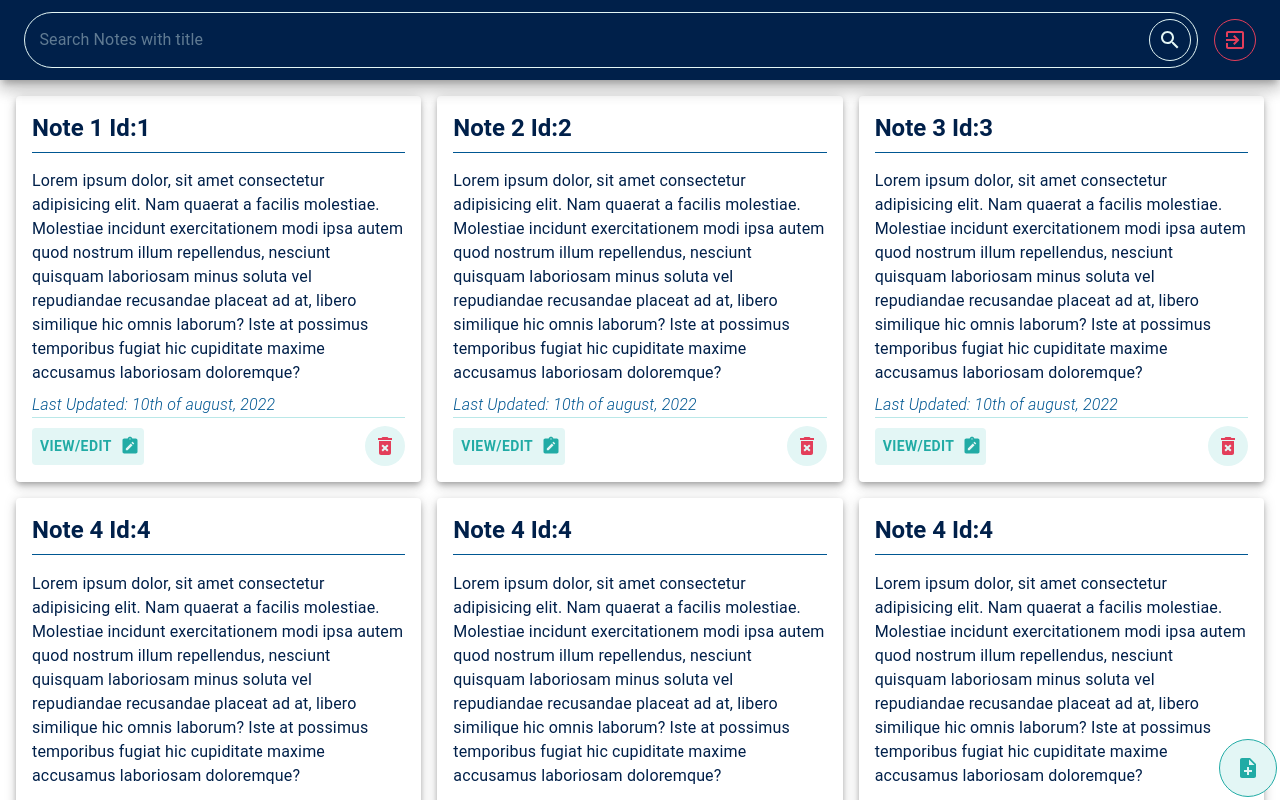
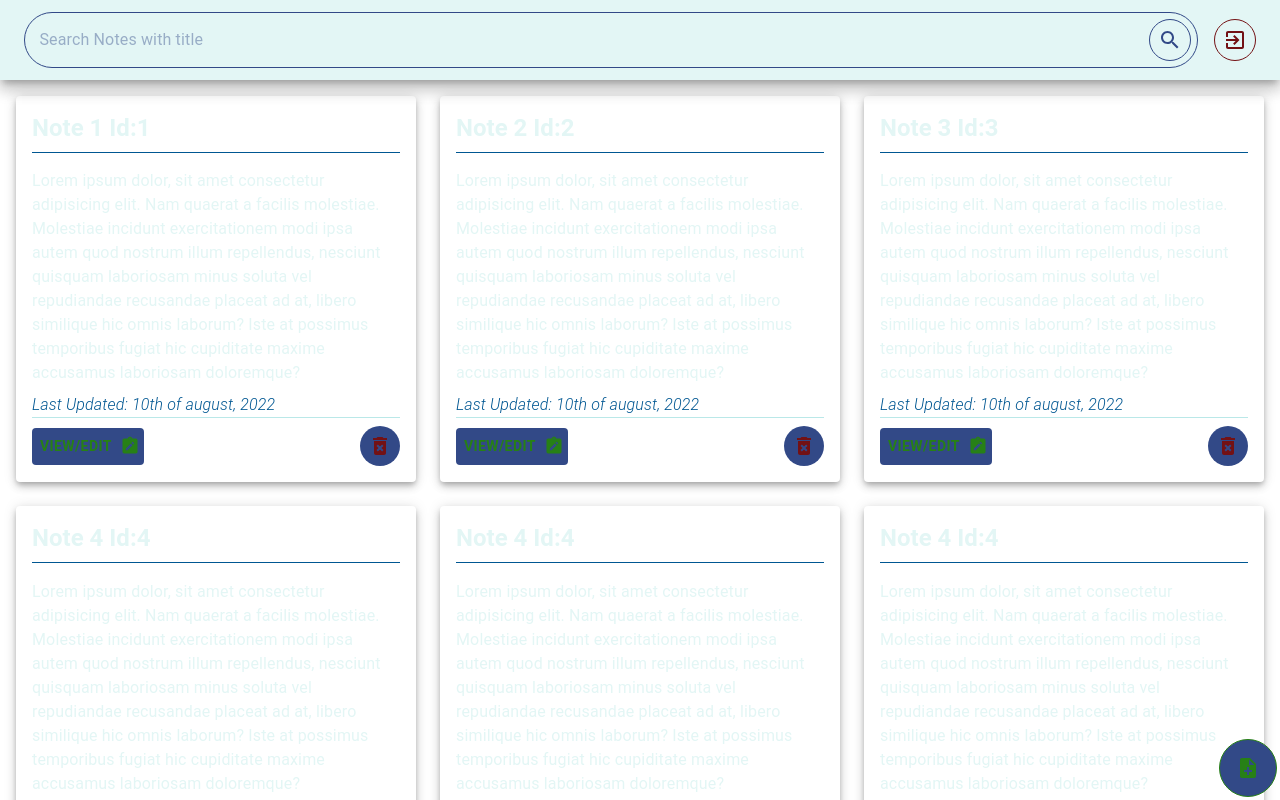
Before and after one commit to Folareen/sleek-notes, a React (Create React App) app: page / in a window 1280 px wide. Shown: the top 800 px of the page. Built offline with nearby package versions, Linux system fonts and the light colour scheme.

Commit message:
trying to add dark mode

```diff
--- a/src/App.js
+++ b/src/App.js
@@ -1,16 +1,20 @@
-import React from "react";
+import React, { useContext } from "react";
 import { BrowserRouter as Router, Routes, Route } from "react-router-dom";
 import Login from "./pages/Login";
 import Signup from "./pages/Signup";
-import { ThemeProvider } from "@emotion/react";
-import theme from "./styles/theme";
+import { ThemeContext, ThemeProvider } from "@emotion/react";
+import { theme, darkTheme } from "./styles/theme";
 import { CssBaseline } from "@mui/material";
 import NotesPreview from "./pages/NotesPreview";
 import NotesFullView from "./pages/NotesFullView";
+import { ThemeContextProvider } from "./context/themeContext";
+import themeContext from "./context/themeContext";
 
 export default function App() {
+  const { darkThemeMode, setDarkThemeMode } = useContext(themeContext);
   return (
-    <ThemeProvider theme={theme}>
+    <ThemeContextProvider>
+      <ThemeProvider theme={darkThemeMode ? theme : darkTheme}>
         <CssBaseline />
         <Router>
           {false ? (
@@ -26,5 +30,6 @@ export default function App() {
           )}
         </Router>
       </ThemeProvider>
+    </ThemeContextProvider>
   );
 }
--- a/src/context/themeContext.js
+++ b/src/context/themeContext.js
@@ -3,7 +3,7 @@ import { createContext, useState } from "react";
 const themeContext = createContext({});
 
 export const ThemeContextProvider = ({ children }) => {
-  const [darkThemeMode, setDarkThemeMode] = useState(false);
+  const [darkThemeMode, setDarkThemeMode] = useState(true);
 
   return (
     <themeContext.Provider value={{ darkThemeMode, setDarkThemeMode }}>
--- a/src/pages/NotesPreview.jsx
+++ b/src/pages/NotesPreview.jsx
@@ -34,11 +34,11 @@ export default function NotesPreview () {
 
         {
             (testFirebase.length > 0) ?
-            <Grid container spacing={2} sx={{p:2}}>
+            <Grid container spacing={3} sx={{p:2}}>
             {
                 testFirebase.map(
                     ({ id, title, body, date}) => {
-                        return <Grid item xs={12} sm={6} md={4} xl={2}>
+                        return <Grid item xs={12} sm={6} md={4} xxl={2}>
                         <NotesPreviewCard id={id} title={title} body={body} date={date} key={id}/>
                         </Grid>
                     }
--- a/src/styles/theme.js
+++ b/src/styles/theme.js
@@ -1,9 +1,9 @@
 import { createTheme } from "@mui/material/styles";
 
-const theme = createTheme({
+export const theme = createTheme({
   palette: {
     primary: {
-      main: "#00204A",
+      main: "#324987",
     },
     secondary: {
       main: "#005792",
@@ -12,10 +12,10 @@ const theme = createTheme({
       main: "#BAE8E8",
     },
     danger: {
-      main: "#E33E5A",
+      main: "#731114",
     },
     success: {
-      main: "#21ABA5",
+      main: "#278016",
     },
     light: {
       main: "#E3F6F5",
@@ -23,4 +23,25 @@ const theme = createTheme({
   },
 });
 
-export default theme;
+export const darkTheme = createTheme({
+  palette: {
+    primary: {
+      main: "#E3F6F5",
+    },
+    secondary: {
+      main: "#005792",
+    },
+    info: {
+      main: "#BAE8E8",
+    },
+    danger: {
+      main: "#731114",
+    },
+    success: {
+      main: "#278016",
+    },
+    light: {
+      main: "#324987",
+    },
+  },
+});
```
Also changed, not shown: src/features.txt. Lines whose indentation alone changed are shown as unchanged.
